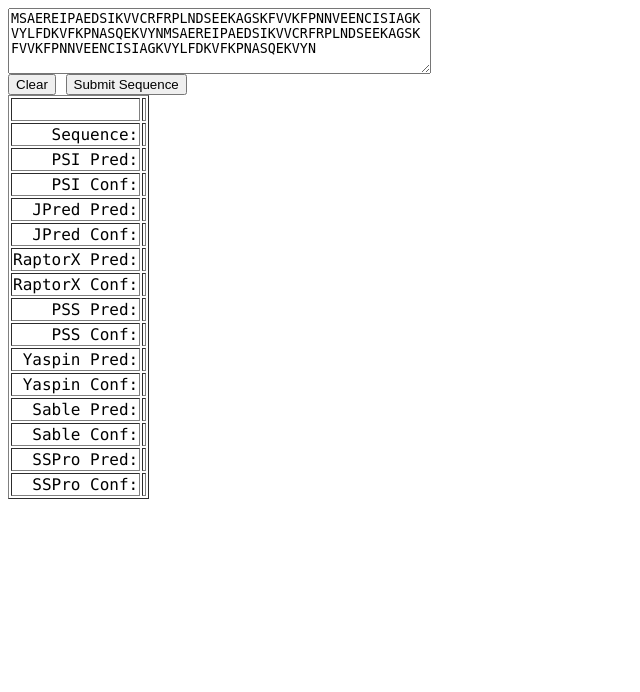
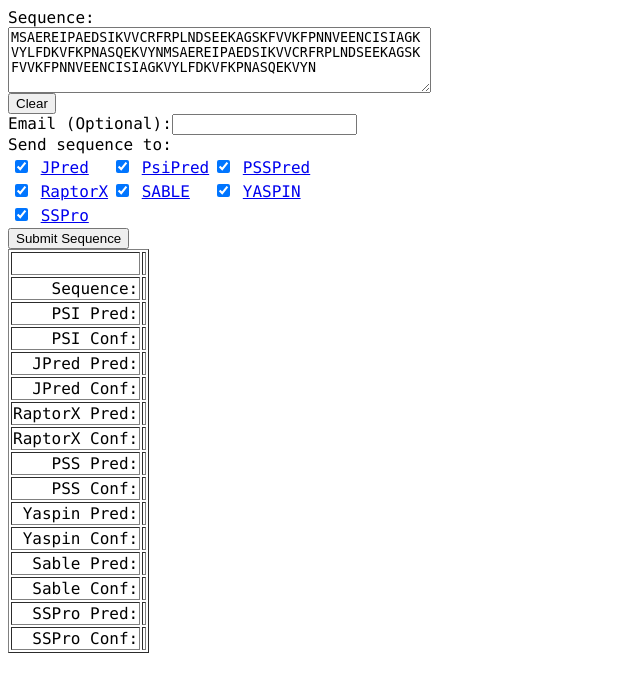
Before and after one commit to zahidul23/sspred, a Flask app: page / in a window 1280 px wide. Shown: the top 692 px of the page, without its empty margins (0-640 px from the left). Run offline with Flask 2, Linux system fonts and the light colour scheme; some libraries are stand-ins or nearby versions.

Commit message:
separated javascript, added checkboxes to choose which sites, added nonworking email form

```diff
--- a/app.py
+++ b/app.py
@@ -7,10 +7,20 @@
 from flask_socketio import SocketIO, emit, send
 import secrets
 
+#Order of sites to send  #0-Jpred 1-Psipred 2-Psspred	3-Raptorx 4-Sable 5-Yaspin 6-SSPro
+siteDict = {
+	"JPred": jpred,
+	"PSI": psi,
+	"PSS": pss,
+	"RaptorX": raptorx,
+	"Sable": sable,
+	"YASPIN": yaspin,
+	"SSPro": sspro
+}
+
 app = Flask(__name__)
 app.config['SECRET_KEY'] = secrets.token_urlsafe(16)
 socketio = SocketIO(app)
-
 
 email_service = emailtools.login()
 email = emailtools.getEmailAddress(email_service)
@@ -67,23 +77,28 @@
 	currentsession = request.sid
 	print(currentsession)
 	seq = ''.join(input_json['data'].split())
+	print(seq)
 
+	#Get start time and prepare result url
+	startTime = emailtools.randBase62()
+	socketio.emit('resulturl', startTime,room = currentsession)
+
+	#Send sequence to sites
+	print(input_json['targets'])
+	sendTo(input_json['targets'], currentsession, seq, startTime)
+
+#Sends sequence based off whatever was selected before submission
+def sendTo(targets, currentsession, seq, startTime):
 	ssObject = []
-
-	startTime = emailtools.randBase62()
 	fileoutput.createFolder(startTime)
 	fileoutput.createHTML(startTime, ssObject, seq)
 
-	socketio.emit('resulturl', startTime,room = currentsession)
-
-	print(seq)
-	socketio.start_background_task(run, psi, seq, email, "PSI", currentsession, ssObject, startTime)
-	socketio.start_background_task(run, jpred, seq, email, "JPred", currentsession, ssObject, startTime)
-	socketio.start_background_task(run, raptorx, seq, email, "RaptorX", currentsession, ssObject, startTime)
-	socketio.start_background_task(run, pss, seq, email, "PSS", currentsession, ssObject, startTime)
-	socketio.start_background_task(run, yaspin, seq, email, "Yaspin", currentsession, ssObject, startTime)
-	socketio.start_background_task(run, sable, seq, email, "Sable", currentsession, ssObject, startTime, email_service)
-	socketio.start_background_task(run, sspro, seq, email, "SSPro", currentsession, ssObject, startTime, email_service)
+	counter = 0
+	for key in siteDict.keys():
+		if targets[counter]:
+			socketio.start_background_task(run, siteDict[key], seq, email, key, currentsession, ssObject, startTime, email_service)
+			print("Sending sequence to " + key)
+		counter += 1
 
 if __name__ == "__main__":
 	#socketio.run(app, debug=True) #Run on localhost 127.0.0.1:5000
--- /dev/null
+++ b/static/scripts/style.js
@@ -0,0 +1,27 @@
+//Takes element id and prediction string and color codes the element
+function colorCode(id, pred)
+{
+	ele = document.getElementById(id);
+
+	result = "";
+
+	for(i = 0; i < pred.length; i++)
+	{
+		result += "<span style='color:" + getColor(pred.charAt(i)) + "';>" + pred.charAt(i) + "</span>";
+	}
+
+	ele.innerHTML = result;
+}
+
+//Takes a character and returns a color
+function getColor(character)
+{
+	if (character == 'H')
+		return "blue";
+	else if (character == 'E')
+		return "green";
+	else if (character == 'C')
+		return "red";
+
+	return "black";
+}
--- a/templates/index.html
+++ b/templates/index.html
@@ -2,89 +2,74 @@
 <head>
 <script type="text/javascript" src="https://cdnjs.cloudflare.com/ajax/libs/socket.io/1.4.8/socket.io.min.js"></script>
 <script src="https://ajax.googleapis.com/ajax/libs/jquery/2.2.4/jquery.min.js"></script>
+<script src="{{url_for('static', filename='scripts/datamanager.js')}}"></script>
+<script src="{{url_for('static', filename='scripts/style.js')}}"></script>
 </head>
 <body style="font-family:Consolas">
 
 <div>
+	Sequence: <br />
 	<textarea id="seqtext" rows="4" cols="50">MSAEREIPAEDSIKVVCRFRPLNDSEEKAGSKFVVKFPNNVEENCISIAGKVYLFDKVFKPNASQEKVYNMSAEREIPAEDSIKVVCRFRPLNDSEEKAGSKFVVKFPNNVEENCISIAGKVYLFDKVFKPNASQEKVYN</textarea>
 </div>
 
 <button id="clearbtn">Clear</button>
+
+<div>
+	<div>Email (Optional):<input type="text" id="Email" value=""></div>
+	<table>
+		Send sequence to:
+		<tr>
+			<td>
+				<input type="checkbox" id="0checkbox" checked>
+					<a href="http://www.compbio.dundee.ac.uk/jpred4/index_up.html">
+						JPred
+					</a>
+			</td>
+			<td>
+				<input type="checkbox" id="1checkbox" checked>
+					<a href="http://bioinf.cs.ucl.ac.uk/psipred/">
+						PsiPred
+					</a>
+			</td>
+			<td>
+				<input type="checkbox" id="2checkbox" checked>
+					<a href="https://zhanglab.ccmb.med.umich.edu/PSSpred/">
+						PSSPred
+					</a>
+			</td>
+		</tr>
+		<tr>
+			<td>
+				<input type="checkbox" id="3checkbox" checked>
+					<a href="http://raptorx.uchicago.edu/StructurePropertyPred/predict/">
+						RaptorX
+					</a>
+				</td>
+			<td>
+				<input type="checkbox" id="4checkbox" checked>
+					<a href="https://sable.cchmc.org/">
+						SABLE
+					</a>
+			</td>
+			<td>
+				<input type="checkbox" id="5checkbox" checked>
+					<a href="http://www.ibi.vu.nl/programs/yaspinwww/">
+						YASPIN
+					</a>
+			</td>
+		</tr>
+		<tr>
+			<td>
+				<input type="checkbox" id="6checkbox" checked>
+					<a href="http://scratch.proteomics.ics.uci.edu/">
+						SSPro
+					</a>
+			</td>
+		</tr>
+	</table>
+</div>
+
 <button id="submitbtn">Submit Sequence</button>
-
-<script type="text/javascript" charset="utf-8">
-$(document).ready(function() {
-	var socket = io.connect('http://' + document.domain + ':' + location.port);
-	var j;
-
-    socket.on('connect', function() {
-        socket.emit('connected');
-    });
-
-	socket.on('result', function(msg) {
-		j = JSON.parse(msg);
-		$('#' + j.pID).text(j.pred);
-		$('#' + j.cID).text(j.conf);
-		console.log(msg);
-
-		if(j != null)
-			colorCode(j.pID, j.pred);
-	});
-
-	socket.on('resulturl', function(msg) {
-		$('#resulturl').text("Results");
-		$('#resulturl').attr('href','http://'+ document.domain + ':' + location.port + '/output/'+msg);
-		$('#resulturl').attr('target','_blank');
-		console.log(msg);
-
-		if(j != null)
-			colorCode(j.pID, j.pred);
-	});
-
-	$('#submitbtn').on('click', function() {
-		socket.emit('sendSeq', {'data': $('#seqtext').val()});
-		$('#seq').text($('#seqtext').val());
-		console.log('Button Clicked!!!!!');
-		$('#submitbtn').attr('disabled','disabled');
-		$('#clearbtn').attr('disabled','disabled');
-	});
-
-	$('#clearbtn').on('click', function() {
-		$('#seqtext').val("")
-	});
-});
-
-//Takes element id and prediction string and color codes the element
-function colorCode(id, pred)
-{
-	ele = document.getElementById(id);
-
-	result = "";
-
-	for(i = 0; i < pred.length; i++)
-	{
-		result += "<span style='color:" + getColor(pred.charAt(i)) + "';>" + pred.charAt(i) + "</span>";
-	}
-
-	ele.innerHTML = result;
-}
-
-//Takes a character and returns a color
-function getColor(character)
-{
-	if (character == 'H')
-		return "blue";
-	else if (character == 'E')
-		return "green";
-	else if (character == 'C')
-		return "red";
-
-	return "black";
-}
-
-</script>
-
-
 <a id='resulturl'></a>
 <table border="1">
 	<tr>
```
Also changed, not shown: static/scripts/datamanager.js (added, +85 -0 lines), README.md.
